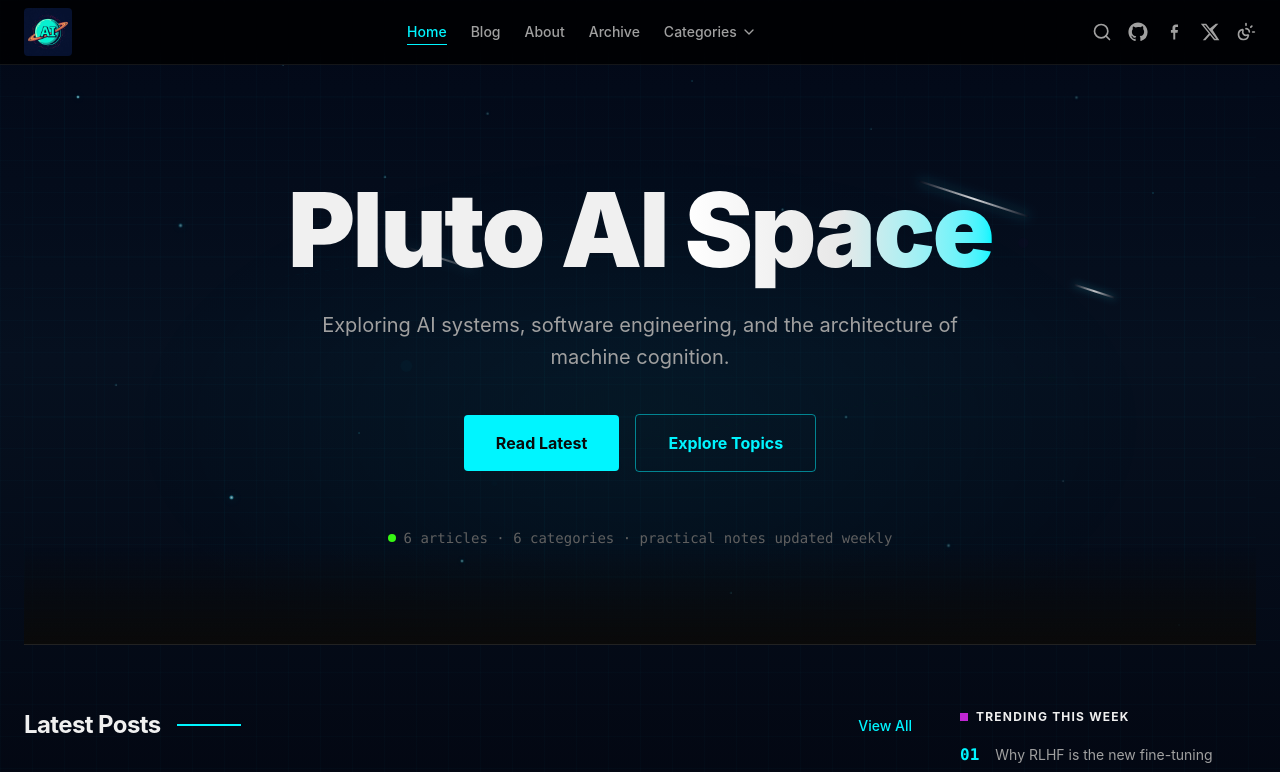
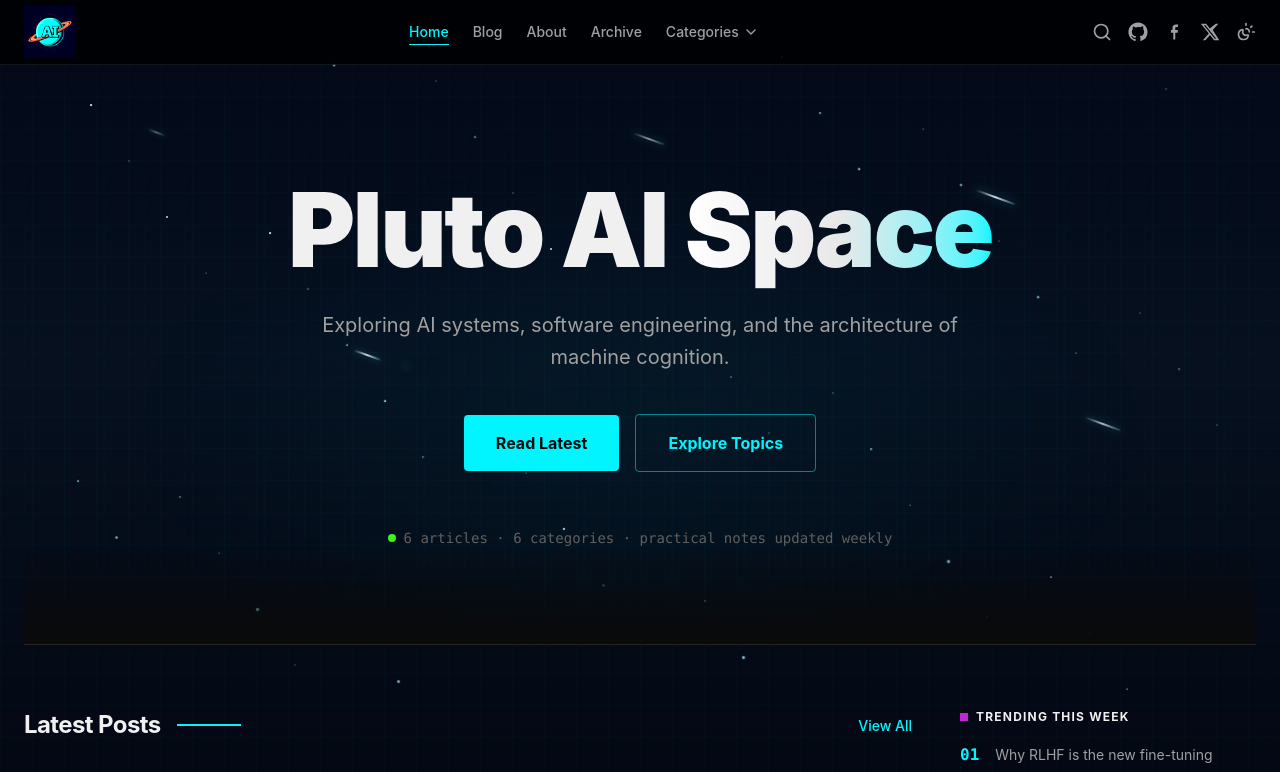
Before and after one commit to pluto0203/pluto_personal_blog, a Next.js app: page / in a window 1280 px wide. Shown: the top 772 px of the page. Built offline with nearby package versions, Linux system fonts and the light colour scheme.

Commit message:
fix: logo

```diff
--- a/src/app/globals.css
+++ b/src/app/globals.css
@@ -88,50 +88,56 @@
 @keyframes twinkle {
   0%,
   100% {
-    opacity: 0.25;
+    opacity: 0.35;
     transform: scale(1);
   }
   50% {
-    opacity: 0.95;
-    transform: scale(1.6);
+    opacity: 1;
+    transform: scale(1.35);
   }
 }
 
 @keyframes shootingStar {
   0% {
     opacity: 0;
-    transform: translate3d(0, 0, 0) rotate(18deg) scaleX(0.2);
+    transform: translate3d(0, 0, 0) rotate(20deg) scaleX(0.35);
   }
-  8% {
+  10% {
+    opacity: 0.85;
+  }
+  45% {
     opacity: 0.9;
-  }
-  35% {
-    opacity: 0.9;
-    transform: translate3d(180px, 90px, 0) rotate(18deg) scaleX(1);
+    transform: translate3d(78px, 36px, 0) rotate(20deg) scaleX(1);
   }
   100% {
     opacity: 0;
-    transform: translate3d(260px, 130px, 0) rotate(18deg) scaleX(0.3);
+    transform: translate3d(110px, 52px, 0) rotate(20deg) scaleX(0.45);
   }
 }
 
 .space-star {
   position: absolute;
   border-radius: 9999px;
-  background: radial-gradient(circle, rgba(255, 255, 255, 0.95) 0%, rgba(34, 211, 238, 0.65) 55%, transparent 100%);
-  box-shadow: 0 0 8px rgba(34, 211, 238, 0.4);
-  animation: twinkle 4.5s ease-in-out infinite;
+  background: radial-gradient(circle, rgba(255, 255, 255, 1) 0%, rgba(191, 245, 255, 0.92) 38%, rgba(34, 211, 238, 0.3) 72%, transparent 100%);
+  box-shadow: 0 0 10px rgba(160, 240, 255, 0.35);
+  animation: twinkle 3.8s ease-in-out infinite;
+}
+
+.space-star--sparkle {
+  box-shadow:
+    0 0 10px rgba(255, 255, 255, 0.35),
+    0 0 18px rgba(34, 211, 238, 0.28);
 }
 
 .shooting-star {
   position: absolute;
-  width: 120px;
-  height: 2px;
+  width: 42px;
+  height: 1.5px;
   border-radius: 9999px;
-  background: linear-gradient(90deg, rgba(255, 255, 255, 0), rgba(255, 255, 255, 0.95), rgba(34, 211, 238, 0));
-  box-shadow: 0 0 12px rgba(34, 211, 238, 0.45);
+  background: linear-gradient(90deg, rgba(255, 255, 255, 0), rgba(255, 255, 255, 0.95), rgba(34, 211, 238, 0.25));
+  box-shadow: 0 0 8px rgba(34, 211, 238, 0.35);
   opacity: 0;
-  animation: shootingStar 9s linear infinite;
+  animation: shootingStar 6s linear infinite;
 }
 
 .animate-fade-in-up {
--- a/src/components/logo.tsx
+++ b/src/components/logo.tsx
@@ -2,14 +2,15 @@ import Image from "next/image";
 
 export function Logo() {
   return (
-    <div className="group cursor-pointer">
+    <div className="group cursor-pointer rounded-sm">
       <Image
         src="/PlutoAI.jpg"
         alt="Pluto AI logo"
         width={600}
         height={516}
         priority
-        className="h-11 w-auto rounded-sm object-contain transition-all duration-300 group-hover:scale-[1.02] group-hover:drop-shadow-[0_0_18px_rgba(0,245,255,0.35)] sm:h-12"
+        unoptimized
+        className="h-12 w-auto object-contain mix-blend-screen brightness-110 contrast-125 saturate-110 transition-all duration-300 group-hover:scale-[1.02] group-hover:drop-shadow-[0_0_14px_rgba(0,245,255,0.35)] sm:h-13"
       />
     </div>
   );
--- a/src/components/space-background.tsx
+++ b/src/components/space-background.tsx
@@ -1,32 +1,18 @@
-const STARS = [
-  { left: "6%", top: "12%", size: 2, delay: "0s", duration: "3.6s" },
-  { left: "14%", top: "28%", size: 3, delay: "0.8s", duration: "4.1s" },
-  { left: "22%", top: "8%", size: 2, delay: "1.1s", duration: "5s" },
-  { left: "30%", top: "22%", size: 2, delay: "0.5s", duration: "4.5s" },
-  { left: "38%", top: "14%", size: 3, delay: "1.7s", duration: "3.9s" },
-  { left: "45%", top: "32%", size: 2, delay: "0.2s", duration: "4.8s" },
-  { left: "54%", top: "10%", size: 2, delay: "1.5s", duration: "4.2s" },
-  { left: "61%", top: "26%", size: 3, delay: "0.4s", duration: "5.3s" },
-  { left: "68%", top: "16%", size: 2, delay: "2s", duration: "4.1s" },
-  { left: "76%", top: "30%", size: 2, delay: "0.9s", duration: "3.7s" },
-  { left: "84%", top: "12%", size: 3, delay: "1.4s", duration: "4.9s" },
-  { left: "90%", top: "24%", size: 2, delay: "0.6s", duration: "5.2s" },
-  { left: "9%", top: "48%", size: 2, delay: "1.9s", duration: "4.6s" },
-  { left: "18%", top: "62%", size: 3, delay: "0.3s", duration: "4.2s" },
-  { left: "28%", top: "54%", size: 2, delay: "1.2s", duration: "4.8s" },
-  { left: "36%", top: "70%", size: 2, delay: "0.7s", duration: "3.9s" },
-  { left: "48%", top: "58%", size: 3, delay: "1.6s", duration: "5.1s" },
-  { left: "57%", top: "74%", size: 2, delay: "0.5s", duration: "4.7s" },
-  { left: "66%", top: "52%", size: 2, delay: "1.3s", duration: "3.8s" },
-  { left: "74%", top: "68%", size: 3, delay: "0.1s", duration: "5s" },
-  { left: "83%", top: "60%", size: 2, delay: "1.8s", duration: "4.4s" },
-  { left: "92%", top: "78%", size: 2, delay: "0.9s", duration: "4.9s" },
-];
+const STARS = Array.from({ length: 54 }, (_, index) => ({
+  left: `${4 + ((index * 17) % 92)}%`,
+  top: `${6 + ((index * 23) % 82)}%`,
+  size: index % 7 === 0 ? 3 : index % 3 === 0 ? 2.2 : 1.6,
+  delay: `${(index % 12) * 0.28}s`,
+  duration: `${3.1 + (index % 7) * 0.35}s`,
+  sparkle: index % 4 === 0,
+}));
 
 const SHOOTING_STARS = [
-  { left: "12%", top: "18%", delay: "0s", duration: "8s" },
-  { left: "58%", top: "14%", delay: "2.5s", duration: "10s" },
-  { left: "78%", top: "34%", delay: "5.2s", duration: "9s" },
+  { left: "10%", top: "16%", delay: "0s", duration: "5.6s" },
+  { left: "42%", top: "12%", delay: "1.8s", duration: "6.2s" },
+  { left: "70%", top: "20%", delay: "3.2s", duration: "5.8s" },
+  { left: "24%", top: "42%", delay: "4.4s", duration: "6.4s" },
+  { left: "78%", top: "48%", delay: "2.6s", duration: "5.9s" },
 ];
 
 export function SpaceBackground() {
@@ -39,7 +25,7 @@ export function SpaceBackground() {
         {STARS.map((star, index) => (
           <span
             key={`${star.left}-${star.top}-${index}`}
-            className="space-star"
+            className={`space-star ${star.sparkle ? "space-star--sparkle" : ""}`}
             style={{
               left: star.left,
               top: star.top,
```
